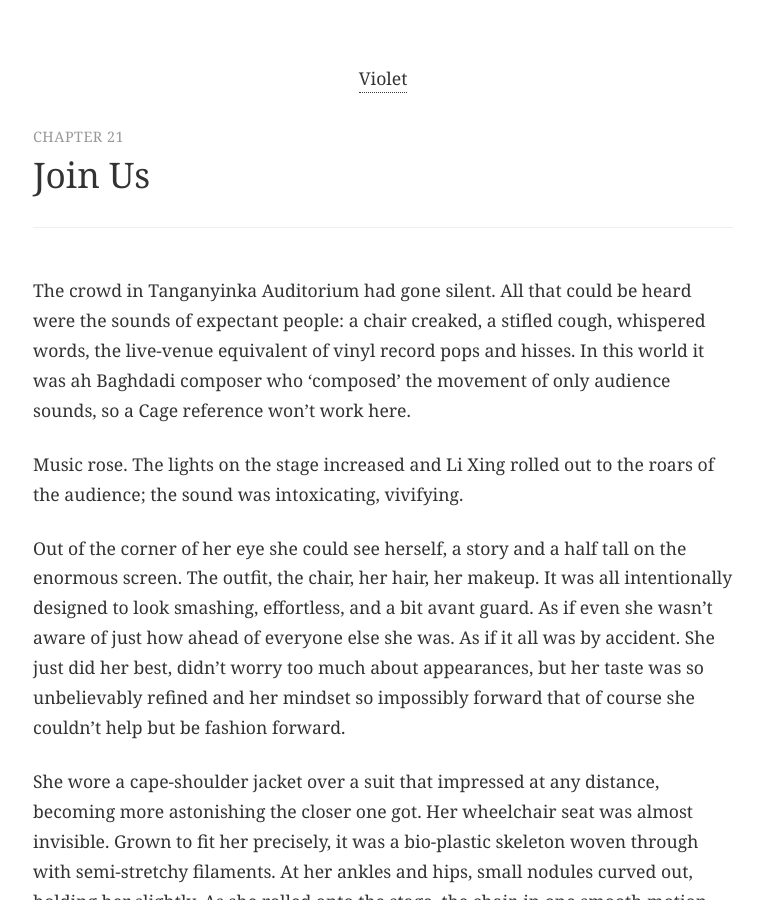
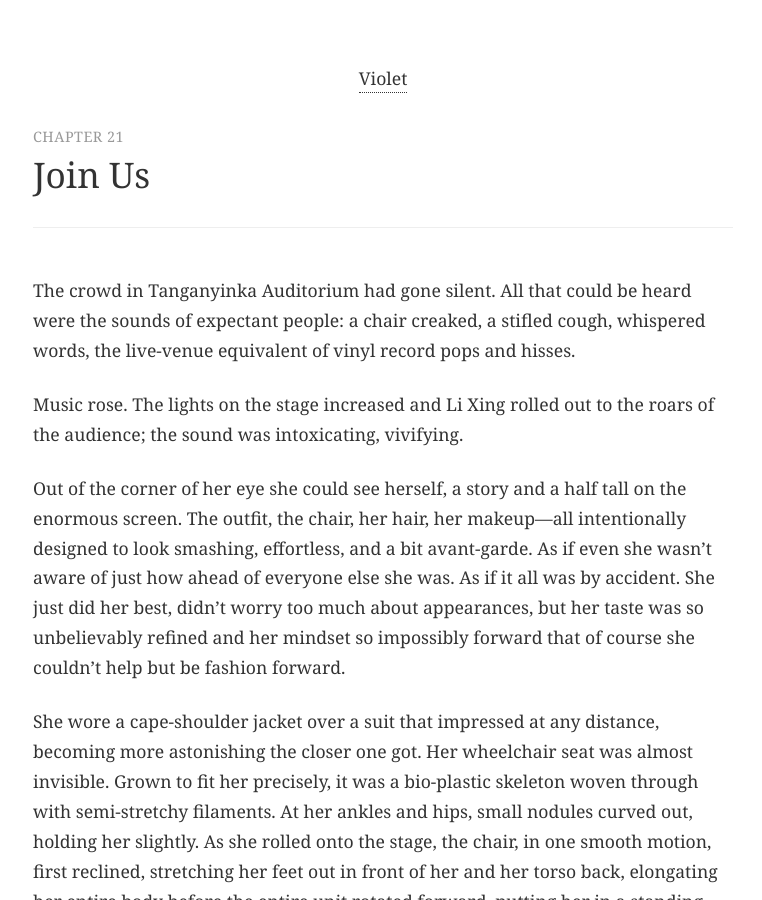
Before and after one commit to kmunki/kmunki.github.io, a Jekyll site: the page built from _fiction/violet/039-chapter-21.md, in a window 1280 px wide and 900 px high. Shown: the whole window, without its empty margins (257-1019 px from the left). Built offline with Jekyll 4.4.1, drawn with Linux system fonts in a browser that asks for light colours; some of the changed text lies outside the part shown.

Commit message:
Polish Ch 21: Remove meta-commentary, fix grammar, clarify mechanics
🤖 Generated with Claude Code (https://claude.com/claude-code)

Co-Authored-By: Claude <noreply@anthropic.com>

```diff
--- a/_fiction/violet/039-chapter-21.md
+++ b/_fiction/violet/039-chapter-21.md
@@ -7,11 +7,11 @@ permalink: /fiction/violet/chapter-21/
 act: 2
 date: November 02, 2025
 ---
-The crowd in Tanganyinka Auditorium had gone silent. All that could be heard were the sounds of expectant people: a chair creaked, a stifled cough, whispered words, the live-venue equivalent of vinyl record pops and hisses. In this world it was ah Baghdadi composer who ‘composed’ the movement of only audience sounds, so a Cage reference won’t work here.
+The crowd in Tanganyinka Auditorium had gone silent. All that could be heard were the sounds of expectant people: a chair creaked, a stifled cough, whispered words, the live-venue equivalent of vinyl record pops and hisses.
 
 Music rose. The lights on the stage increased and Li Xing rolled out to the roars of the audience; the sound was intoxicating, vivifying.
 
-Out of the corner of her eye she could see herself, a story and a half tall on the enormous screen. The outfit, the chair, her hair, her makeup. It was all intentionally designed to look smashing, effortless, and a bit avant guard. As if even she wasn't aware of just how ahead of everyone else she was. As if it all was by accident. She just did her best, didn't worry too much about appearances, but her taste was so unbelievably refined and her mindset so impossibly forward that of course she couldn't help but be fashion forward.
+Out of the corner of her eye she could see herself, a story and a half tall on the enormous screen. The outfit, the chair, her hair, her makeup—all intentionally designed to look smashing, effortless, and a bit avant-garde. As if even she wasn't aware of just how ahead of everyone else she was. As if it all was by accident. She just did her best, didn't worry too much about appearances, but her taste was so unbelievably refined and her mindset so impossibly forward that of course she couldn't help but be fashion forward.
 
 She wore a cape-shoulder jacket over a suit that impressed at any distance, becoming more astonishing the closer one got. Her wheelchair seat was almost invisible. Grown to fit her precisely, it was a bio-plastic skeleton woven through with semi-stretchy filaments. At her ankles and hips, small nodules curved out, holding her slightly. As she rolled onto the stage, the chair, in one smooth motion, first reclined, stretching her feet out in front of her and her torso back, elongating her entire body before the entire unit rotated forward, putting her in a standing position. She appeared to hover across the stage, like some divine force here for salvation or reckoning.
 
@@ -35,9 +35,9 @@ Miriam continued, “We have dozens of new ways we think we can help make the wo
 
 “We know we can’t do this alone,” said Li Xing, the music again rising, “And now our challenge is not just to build the next great biome boost or genetic balm. No, we’re building a nation. A new one. A country for those who wish to help make the world a better place with their heart, mind, and soul.”
 
-Li Xing paused to look out at the the confusion in the audience, relishing it. Everyone here wants her to promise them a dream. A product that will change their life, again. But it’s never the thing, it’s always the idea. Once I have this in my life, then I’ll be happy. I’ll be content. She was bursting with delight.
+Li Xing paused to look out at the confusion in the audience, relishing it. Everyone here wants her to promise them a dream. A product that will change their life, again. But it's never the thing, it's always the idea. Once I have this in my life, then I'll be happy. I'll be content. She was bursting with delight.
 
-“Which is why we are excited,” Li Xing continued, “to announce the opening of Violet Citizenship.”
+"Which is why we are excited," Li Xing continued, "to announce the opening of Violet Citizenship applications."
 
 Gasps, whoops, shrieks, and claps ripple through the audience.
 
```
Also changed, not shown: other parts of _fiction/violet/039-chapter-21.md (+1 -1 lines).
